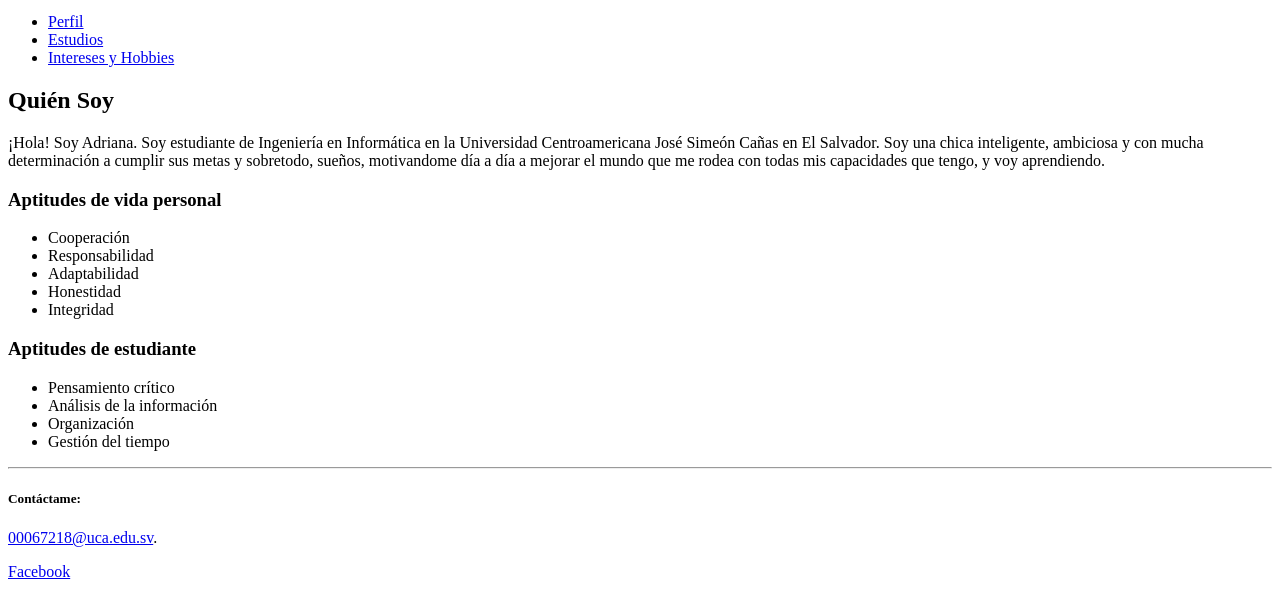
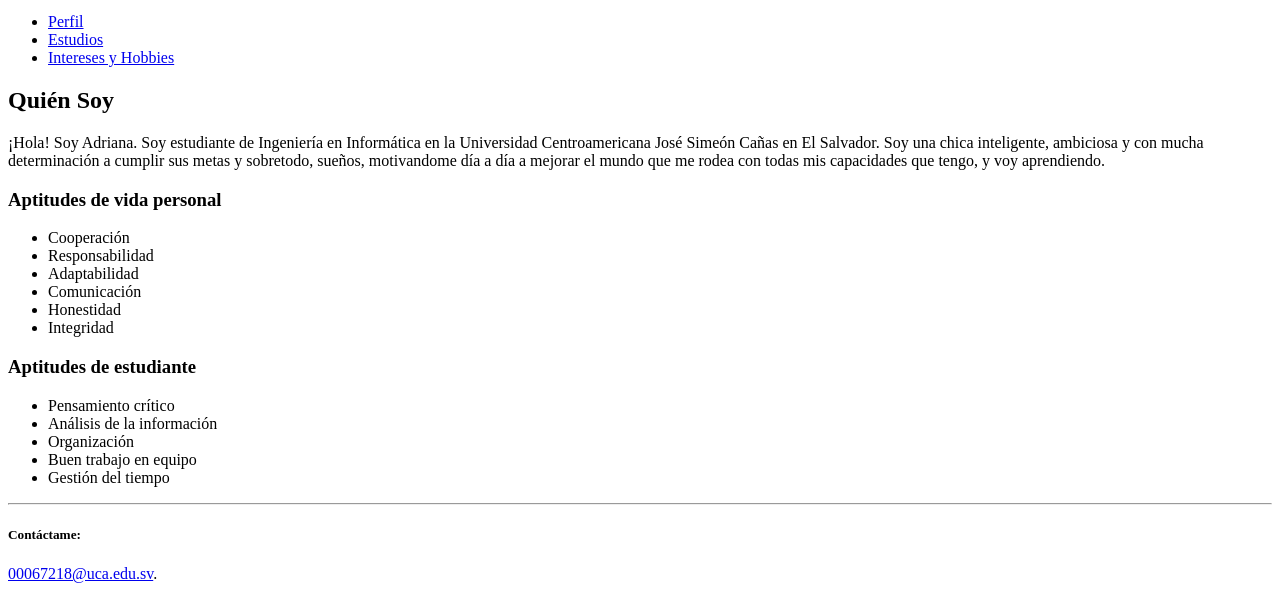
Before and after one commit to adripleitez/Portafolio_PW2019_00067218, a plain HTML site: page Tarea1/index.html in a window 1280 px wide. Shown: the part 346-940 px from the top of the page. Drawn offline with Linux system fonts and the light colour scheme.

Commit message:
[Tarea1] Modify: Pagina principal

```diff
--- a/Tarea1/index.html
+++ b/Tarea1/index.html
@@ -42,6 +42,7 @@
                     <li> Cooperación</li>
                     <li> Responsabilidad</li>
                     <li> Adaptabilidad</li>
+                    <li> Comunicación</li>
                     <li> Honestidad</li>
                     <li> Integridad</li>
                 </ul>
@@ -53,6 +54,7 @@
                     <li> Pensamiento crítico</li>
                     <li> Análisis de la información</li>
                     <li> Organización</li>
+                    <li> Buen trabajo en equipo</li>
                     <li> Gestión del tiempo</li>
                 </ul>
             </div>
```
